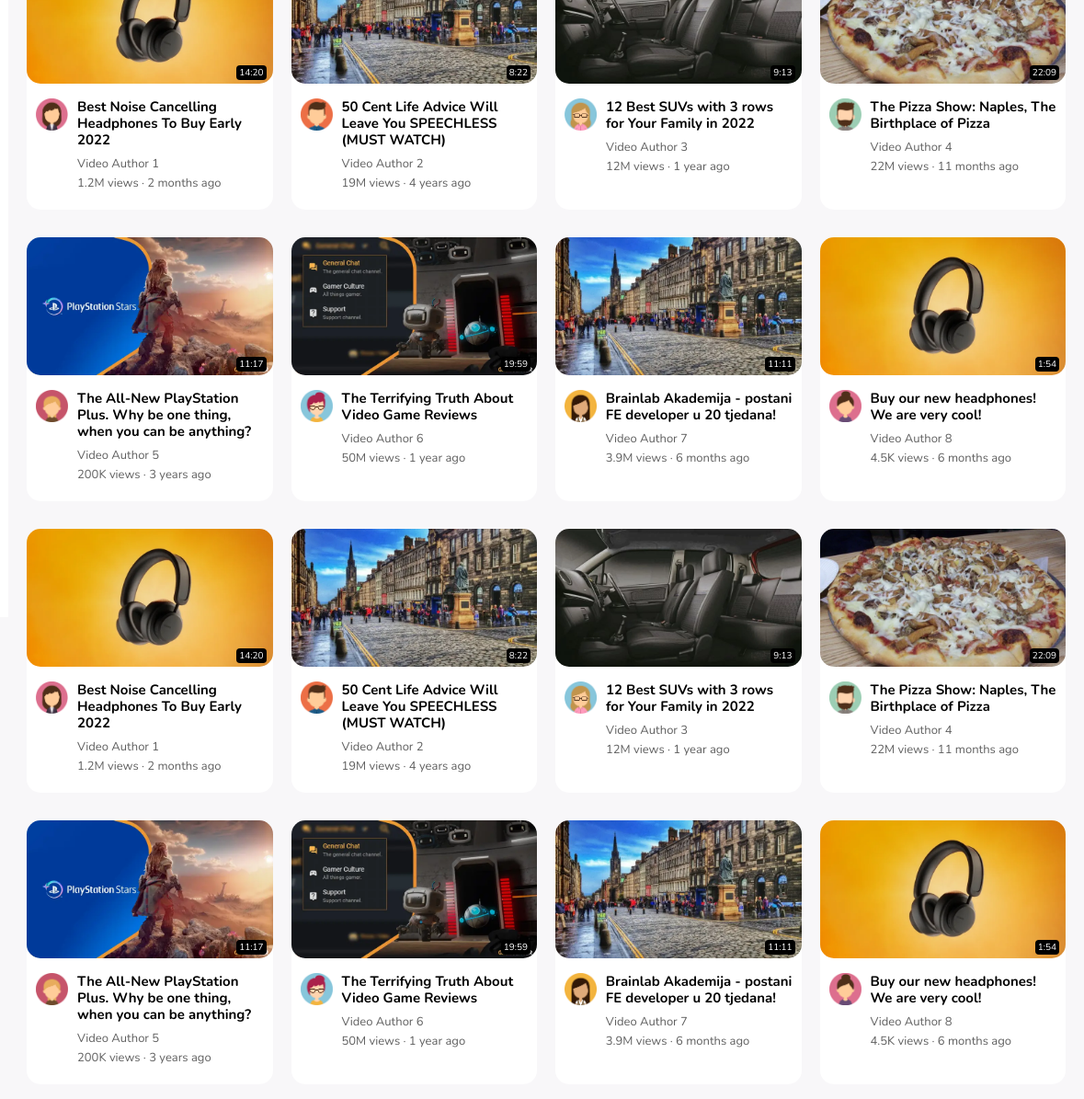
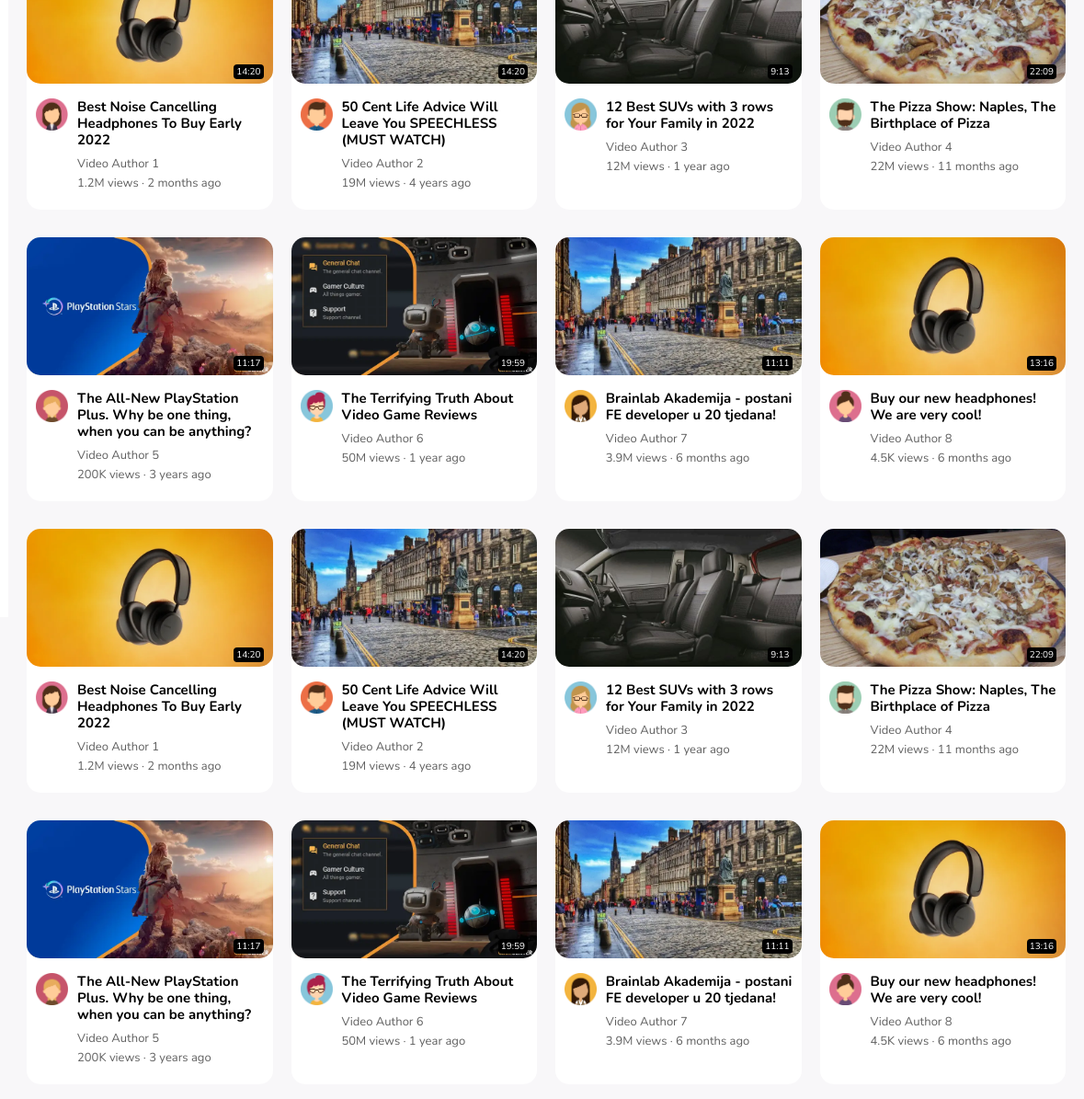
Before and after one commit to jcelic/youtube-clone, a plain HTML site: page index.html in a window 1280 px wide. Shown: the part 129-1324 px from the top of the page at 92% size, 101-1280 px from the left. Drawn offline with nearby package versions, Linux system fonts and the light colour scheme.

Commit message:
updated youtube-clone files

```diff
--- a/index.html
+++ b/index.html
@@ -159,11 +159,14 @@
   <main class="main">
 
     <section class="video-preview">
+      <div class="video-preview__image-box">
+        <div class="video-preview__duration">
+          <span>14:20</span>
+        </div>
         <img class="video-preview__thumbnail" src="./img/thumbnails/thumbnail-1.webp" alt="">
+      </div>
+
       <div class="video-preview--flex">
-        <div class="video-preview__duration">
-          <p>14:20</p>
-        </div>
         <img class="video-preview__avatar" src="./img/channel-pictures/channel-1.png" alt="">
         <div class="video-preview__info">
           <h4>Best Noise Cancelling Headphones To Buy Early 2022</h4>
@@ -175,11 +178,14 @@
 
 
     <section class="video-preview">
+      <div class="video-preview__image-box">
+        <div class="video-preview__duration">
+          <span>14:20</span>
+        </div>
         <img class="video-preview__thumbnail" src="./img/thumbnails/thumbnail-2.webp" alt="">
+      </div>
+
       <div class="video-preview--flex">
-        <div class="video-preview__duration">
-          <p>8:22</p>
-        </div>
         <img class="video-preview__avatar" src="./img/channel-pictures/channel-2.png" alt="">
         <div class="video-preview__info">
           <h4>50 Cent Life Advice Will Leave You SPEECHLESS (MUST WATCH)</h4>
@@ -192,11 +198,14 @@
 
 
     <section class="video-preview">
+      <div class="video-preview__image-box">
+        <div class="video-preview__duration">
+          <span>9:13</span>
+        </div>
         <img class="video-preview__thumbnail" src="./img/thumbnails/thumbnail-3.webp" alt="">
+      </div>
+
       <div class="video-preview--flex">
-        <div class="video-preview__duration">
-          <p>9:13</p>
-        </div>
         <img class="video-preview__avatar" src="./img/channel-pictures/channel-3.png" alt="">
         <div class="video-preview__info">
           <h4>12 Best SUVs with 3 rows for Your Family in 2022</h4>
@@ -208,11 +217,14 @@
 
 
     <section class="video-preview">
+      <div class="video-preview__image-box">
+        <div class="video-preview__duration">
+          <span>22:09</span>
+        </div>
         <img class="video-preview__thumbnail" src="./img/thumbnails/thumbnail-4.webp" alt="">
+      </div>
+
       <div class="video-preview--flex">
-        <div class="video-preview__duration">
-          <p>22:09</p>
-        </div>
         <img class="video-preview__avatar" src="./img/channel-pictures/channel-4.png" alt="">
         <div class="video-preview__info">
           <h4>The Pizza Show: Naples, The Birthplace of Pizza</h4>
@@ -224,11 +236,14 @@
 
 
     <section class="video-preview">
+      <div class="video-preview__image-box">
+        <div class="video-preview__duration">
+          <span>11:17</span>
+        </div>
         <img class="video-preview__thumbnail" src="./img/thumbnails/thumbnail-5.webp" alt="">
+      </div>
+
       <div class="video-preview--flex">
-        <div class="video-preview__duration">
-          <p>11:17</p>
-        </div>
         <img class="video-preview__avatar" src="./img/channel-pictures/channel-5.png" alt="">
         <div class="video-preview__info">
           <h4>The All-New PlayStation Plus. Why be one thing, when you can be anything?</h4>
@@ -240,11 +255,14 @@
 
 
     <section class="video-preview">
+      <div class="video-preview__image-box">
+        <div class="video-preview__duration">
+          <span>19:59</span>
+        </div>
         <img class="video-preview__thumbnail" src="./img/thumbnails/thumbnail-6.webp" alt="">
+      </div>
+
       <div class="video-preview--flex">
-        <div class="video-preview__duration">
-          <p>19:59</p>
-        </div>
         <img class="video-preview__avatar" src="./img/channel-pictures/channel-6.png" alt="">
         <div class="video-preview__info">
           <h4>The Terrifying Truth About Video Game Reviews</h4>
@@ -256,11 +274,14 @@
 
 
     <section class="video-preview">
+      <div class="video-preview__image-box">
+        <div class="video-preview__duration">
+          <span>11:11</span>
+        </div>
         <img class="video-preview__thumbnail" src="./img/thumbnails/thumbnail-7.webp" alt="">
+      </div>
+
       <div class="video-preview--flex">
-        <div class="video-preview__duration">
-          <p>11:11</p>
-        </div>
         <img class="video-preview__avatar" src="./img/channel-pictures/channel-7.png" alt="">
         <div class="video-preview__info">
           <h4>Brainlab Akademija - postani FE developer u 20 tjedana!</h4>
@@ -272,11 +293,168 @@
 
 
     <section class="video-preview">
+      <div class="video-preview__image-box">
+        <div class="video-preview__duration">
+          <span>13:16</span>
+        </div>
         <img class="video-preview__thumbnail" src="./img/thumbnails/thumbnail-8.webp" alt="">
+      </div>
+
       <div class="video-preview--flex">
+        <img class="video-preview__avatar" src="./img/channel-pictures/channel-8.png" alt="">
+        <div class="video-preview__info">
+          <h4>Buy our new headphones! We are very cool!</h4>
+          <p>Video Author 8</p>
+          <p>4.5K views &middot; 6 months ago</p>
+        </div>
+      </div>
+    </section>
+
+
+
+    <section class="video-preview">
+      <div class="video-preview__image-box">
         <div class="video-preview__duration">
-          <p>1:54</p>
+          <span>14:20</span>
         </div>
+        <img class="video-preview__thumbnail" src="./img/thumbnails/thumbnail-1.webp" alt="">
+      </div>
+
+      <div class="video-preview--flex">
+        <img class="video-preview__avatar" src="./img/channel-pictures/channel-1.png" alt="">
+        <div class="video-preview__info">
+          <h4>Best Noise Cancelling Headphones To Buy Early 2022</h4>
+          <p>Video Author 1</p>
+          <p>1.2M views &middot; 2 months ago</p>
+        </div>
+      </div>
+    </section>
+
+
+    <section class="video-preview">
+      <div class="video-preview__image-box">
+        <div class="video-preview__duration">
+          <span>14:20</span>
+        </div>
+        <img class="video-preview__thumbnail" src="./img/thumbnails/thumbnail-2.webp" alt="">
+      </div>
+
+      <div class="video-preview--flex">
+        <img class="video-preview__avatar" src="./img/channel-pictures/channel-2.png" alt="">
+        <div class="video-preview__info">
+          <h4>50 Cent Life Advice Will Leave You SPEECHLESS (MUST WATCH)</h4>
+          <p>Video Author 2</p>
+          <p>19M views &middot; 4 years ago</p>
+        </div>
+      </div>
+    </section>
+
+
+
+    <section class="video-preview">
+      <div class="video-preview__image-box">
+        <div class="video-preview__duration">
+          <span>9:13</span>
+        </div>
+        <img class="video-preview__thumbnail" src="./img/thumbnails/thumbnail-3.webp" alt="">
+      </div>
+
+      <div class="video-preview--flex">
+        <img class="video-preview__avatar" src="./img/channel-pictures/channel-3.png" alt="">
+        <div class="video-preview__info">
+          <h4>12 Best SUVs with 3 rows for Your Family in 2022</h4>
+          <p>Video Author 3</p>
+          <p>12M views &middot; 1 year ago</p>
+        </div>
+      </div>
+    </section>
+
+
+    <section class="video-preview">
+      <div class="video-preview__image-box">
+        <div class="video-preview__duration">
+          <span>22:09</span>
+        </div>
+        <img class="video-preview__thumbnail" src="./img/thumbnails/thumbnail-4.webp" alt="">
+      </div>
+
+      <div class="video-preview--flex">
+        <img class="video-preview__avatar" src="./img/channel-pictures/channel-4.png" alt="">
+        <div class="video-preview__info">
+          <h4>The Pizza Show: Naples, The Birthplace of Pizza</h4>
+          <p>Video Author 4</p>
+          <p>22M views &middot; 11 months ago</p>
+        </div>
+      </div>
+    </section>
+
+
+    <section class="video-preview">
+      <div class="video-preview__image-box">
+        <div class="video-preview__duration">
+          <span>11:17</span>
+        </div>
+        <img class="video-preview__thumbnail" src="./img/thumbnails/thumbnail-5.webp" alt="">
+      </div>
+
+      <div class="video-preview--flex">
+        <img class="video-preview__avatar" src="./img/channel-pictures/channel-5.png" alt="">
+        <div class="video-preview__info">
+          <h4>The All-New PlayStation Plus. Why be one thing, when you can be anything?</h4>
+          <p>Video Author 5</p>
+          <p>200K views &middot; 3 years ago</p>
+        </div>
+      </div>
+    </section>
+
+
+    <section class="video-preview">
+      <div class="video-preview__image-box">
+        <div class="video-preview__duration">
+          <span>19:59</span>
+        </div>
+        <img class="video-preview__thumbnail" src="./img/thumbnails/thumbnail-6.webp" alt="">
+      </div>
+
+      <div class="video-preview--flex">
+        <img class="video-preview__avatar" src="./img/channel-pictures/channel-6.png" alt="">
+        <div class="video-preview__info">
+          <h4>The Terrifying Truth About Video Game Reviews</h4>
+          <p>Video Author 6</p>
+          <p>50M views &middot; 1 year ago</p>
+        </div>
+      </div>
+    </section>
+
+
+    <section class="video-preview">
+      <div class="video-preview__image-box">
+        <div class="video-preview__duration">
+          <span>11:11</span>
+        </div>
+        <img class="video-preview__thumbnail" src="./img/thumbnails/thumbnail-7.webp" alt="">
+      </div>
+
+      <div class="video-preview--flex">
+        <img class="video-preview__avatar" src="./img/channel-pictures/channel-7.png" alt="">
+        <div class="video-preview__info">
+          <h4>Brainlab Akademija - postani FE developer u 20 tjedana!</h4>
+          <p>Video Author 7</p>
+          <p>3.9M views &middot; 6 months ago</p>
+        </div>
+      </div>
+    </section>
+
+
+    <section class="video-preview">
+      <div class="video-preview__image-box">
+        <div class="video-preview__duration">
+          <span>13:16</span>
+        </div>
+        <img class="video-preview__thumbnail" src="./img/thumbnails/thumbnail-8.webp" alt="">
+      </div>
+
+      <div class="video-preview--flex">
         <img class="video-preview__avatar" src="./img/channel-pictures/channel-8.png" alt="">
         <div class="video-preview__info">
           <h4>Buy our new headphones! We are very cool!</h4>
@@ -289,133 +467,6 @@
 
 
 
-    <section class="video-preview">
-      <img class="video-preview__thumbnail" src="./img/thumbnails/thumbnail-1.webp" alt="">
-      <div class="video-preview--flex">
-        <div class="video-preview__duration">
-          <p>14:20</p>
-        </div>
-        <img class="video-preview__avatar" src="./img/channel-pictures/channel-1.png" alt="">
-        <div class="video-preview__info">
-          <h4>Best Noise Cancelling Headphones To Buy Early 2022</h4>
-          <p>Video Author 1</p>
-          <p>1.2M views &middot; 2 months ago</p>
-        </div>
-      </div>
-    </section>
-
-
-    <section class="video-preview">
-      <img class="video-preview__thumbnail" src="./img/thumbnails/thumbnail-2.webp" alt="">
-      <div class="video-preview--flex">
-        <div class="video-preview__duration">
-          <p>8:22</p>
-        </div>
-        <img class="video-preview__avatar" src="./img/channel-pictures/channel-2.png" alt="">
-        <div class="video-preview__info">
-          <h4>50 Cent Life Advice Will Leave You SPEECHLESS (MUST WATCH)</h4>
-          <p>Video Author 2</p>
-          <p>19M views &middot; 4 years ago</p>
-        </div>
-      </div>
-    </section>
-
-
-
-    <section class="video-preview">
-      <img class="video-preview__thumbnail" src="./img/thumbnails/thumbnail-3.webp" alt="">
-      <div class="video-preview--flex">
-        <div class="video-preview__duration">
-          <p>9:13</p>
-        </div>
-        <img class="video-preview__avatar" src="./img/channel-pictures/channel-3.png" alt="">
-        <div class="video-preview__info">
-          <h4>12 Best SUVs with 3 rows for Your Family in 2022</h4>
-          <p>Video Author 3</p>
-          <p>12M views &middot; 1 year ago</p>
-        </div>
-      </div>
-    </section>
-
-
-    <section class="video-preview">
-      <img class="video-preview__thumbnail" src="./img/thumbnails/thumbnail-4.webp" alt="">
-      <div class="video-preview--flex">
-        <div class="video-preview__duration">
-          <p>22:09</p>
-        </div>
-        <img class="video-preview__avatar" src="./img/channel-pictures/channel-4.png" alt="">
-        <div class="video-preview__info">
-          <h4>The Pizza Show: Naples, The Birthplace of Pizza</h4>
-          <p>Video Author 4</p>
-          <p>22M views &middot; 11 months ago</p>
-        </div>
-      </div>
-    </section>
-
-
-    <section class="video-preview">
-      <img class="video-preview__thumbnail" src="./img/thumbnails/thumbnail-5.webp" alt="">
-      <div class="video-preview--flex">
-        <div class="video-preview__duration">
-          <p>11:17</p>
-        </div>
-        <img class="video-preview__avatar" src="./img/channel-pictures/channel-5.png" alt="">
-        <div class="video-preview__info">
-          <h4>The All-New PlayStation Plus. Why be one thing, when you can be anything?</h4>
-          <p>Video Author 5</p>
-          <p>200K views &middot; 3 years ago</p>
-        </div>
-      </div>
-    </section>
-
-
-    <section class="video-preview">
-      <img class="video-preview__thumbnail" src="./img/thumbnails/thumbnail-6.webp" alt="">
-      <div class="video-preview--flex">
-        <div class="video-preview__duration">
-          <p>19:59</p>
-        </div>
-        <img class="video-preview__avatar" src="./img/channel-pictures/channel-6.png" alt="">
-        <div class="video-preview__info">
-          <h4>The Terrifying Truth About Video Game Reviews</h4>
-          <p>Video Author 6</p>
-          <p>50M views &middot; 1 year ago</p>
-        </div>
-      </div>
-    </section>
-
-
-    <section class="video-preview">
-      <img class="video-preview__thumbnail" src="./img/thumbnails/thumbnail-7.webp" alt="">
-      <div class="video-preview--flex">
-        <div class="video-preview__duration">
-          <p>11:11</p>
-        </div>
-        <img class="video-preview__avatar" src="./img/channel-pictures/channel-7.png" alt="">
-        <div class="video-preview__info">
-          <h4>Brainlab Akademija - postani FE developer u 20 tjedana!</h4>
-          <p>Video Author 7</p>
-          <p>3.9M views &middot; 6 months ago</p>
-        </div>
-      </div>
-    </section>
-
-
-    <section class="video-preview">
-      <img class="video-preview__thumbnail" src="./img/thumbnails/thumbnail-8.webp" alt="">
-      <div class="video-preview--flex">
-        <div class="video-preview__duration">
-          <p>1:54</p>
-        </div>
-        <img class="video-preview__avatar" src="./img/channel-pictures/channel-8.png" alt="">
-        <div class="video-preview__info">
-          <h4>Buy our new headphones! We are very cool!</h4>
-          <p>Video Author 8</p>
-          <p>4.5K views &middot; 6 months ago</p>
-        </div>
-      </div>
-    </section>
 
   </main>
   <!-- END OF VIDEOS GRID -->
--- a/style.css
+++ b/style.css
@@ -302,22 +302,32 @@
   border-radius: 15px;
 }
 
-.video-preview--flex {
+
+/* Video duration */
+.video-preview__image-box {
   position: relative;
-  display: flex;
-  gap: 10px;
-  padding: 10px 10px 20px 10px;
 }
 
 .video-preview__duration {
   position: absolute;
-  top: -26px;
-  right: 7px;
+  bottom: 10px;
+  right: 10px;
+}
+
+.video-preview__duration span {
   background: #000;
   color: #fff;
   padding: 1px 3px;
   border-radius: 4px;
   font-size: 10px;
+}
+
+
+
+.video-preview--flex {
+  display: flex;
+  gap: 10px;
+  padding: 10px 10px 20px 10px;
 }
 
 .video-preview__avatar {
```
Lines whose indentation alone changed are shown as unchanged.
